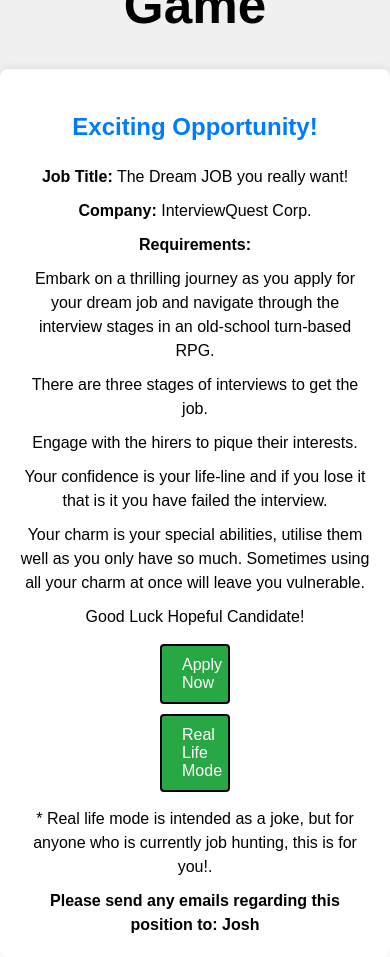
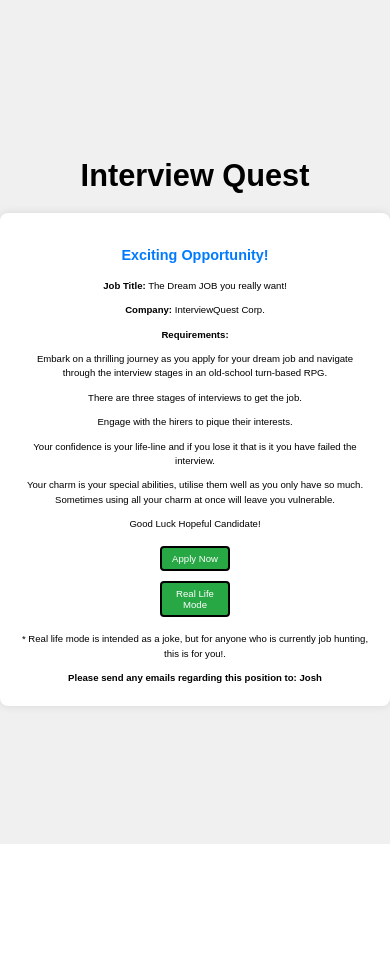
Before and after one commit to Joshsilas/InterviewQuest, a React (Vite) app: page / in a window 390 px wide. After the commit the page ends 844 px from the top, so only its background shows below. Built offline with nearby package versions, Linux system fonts and the light colour scheme.

Commit message:
I think its ready to build

```diff
--- a/src/Components/AcceptanceLetter/index.jsx
+++ b/src/Components/AcceptanceLetter/index.jsx
@@ -25,7 +25,7 @@ const AcceptanceLetter = () => {
             <div className="StoryScreen">
                 <div className="email-header">
                     <span>From: InterviewQuest Corp</span>
-                    <span>Date: A!</span>
+                    <span>Date: A day of Victory!</span>
                 </div>
                 <div className="email-content">
                     <p>Dear the Chosen Candidate!</p>
--- a/src/Components/Boss/boss.css
+++ b/src/Components/Boss/boss.css
@@ -57,6 +57,6 @@
 
 @media (max-width: 767px) {
     .interestText {
-        font-size: 0.8rem;
+        font-size: 0.7rem;
     }
 }
--- a/src/Components/IntroScreen/IntroScreen.css
+++ b/src/Components/IntroScreen/IntroScreen.css
@@ -49,3 +49,14 @@ body {
 .button:hover {
     background-color: #218838;
 }
+
+
+@media (max-width: 800px) {
+    .intro-screen {
+        font-size: 0.6rem;
+    }
+    .introbutton {
+        padding: 5px;
+        font-size: 0.6rem;
+    }
+}
--- a/src/Components/IntroScreen/index.jsx
+++ b/src/Components/IntroScreen/index.jsx
@@ -16,7 +16,7 @@ const IntroScreen = () => {
 
     return (
         <div className="intro-screen">
-            <h1>Job Hunt: The Game</h1>
+            <h1>Interview Quest</h1>
             <div className="job-advertisement">
                 <h2>Exciting Opportunity!</h2>
                 <p>
--- a/src/Components/PlayerActions/PlayerActions.css
+++ b/src/Components/PlayerActions/PlayerActions.css
@@ -53,3 +53,8 @@
         white-space: normal;
     }
 }
+@media (max-width: 800px) {
+    .player-actions button{
+        padding: 5px;
+    }
+}
--- a/src/Components/StoryScreen/StoryScreen.css
+++ b/src/Components/StoryScreen/StoryScreen.css
@@ -53,3 +53,10 @@
         width: 100%;
     }
 }
+
+@media (max-width: 800px) {
+    .StoryScreen {
+    font-size: 0.8rem;
+        margin: 5px;
+    }
+}
```
